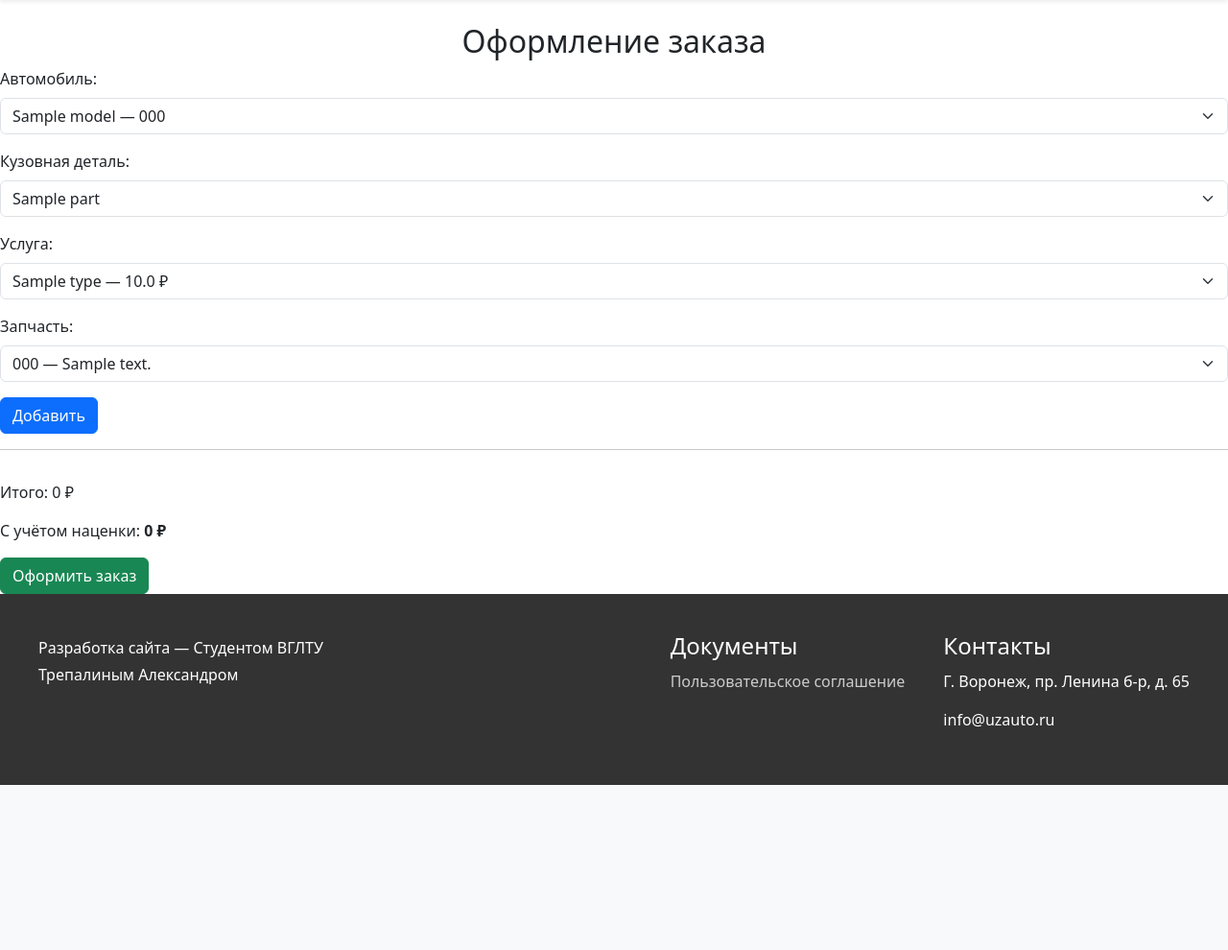
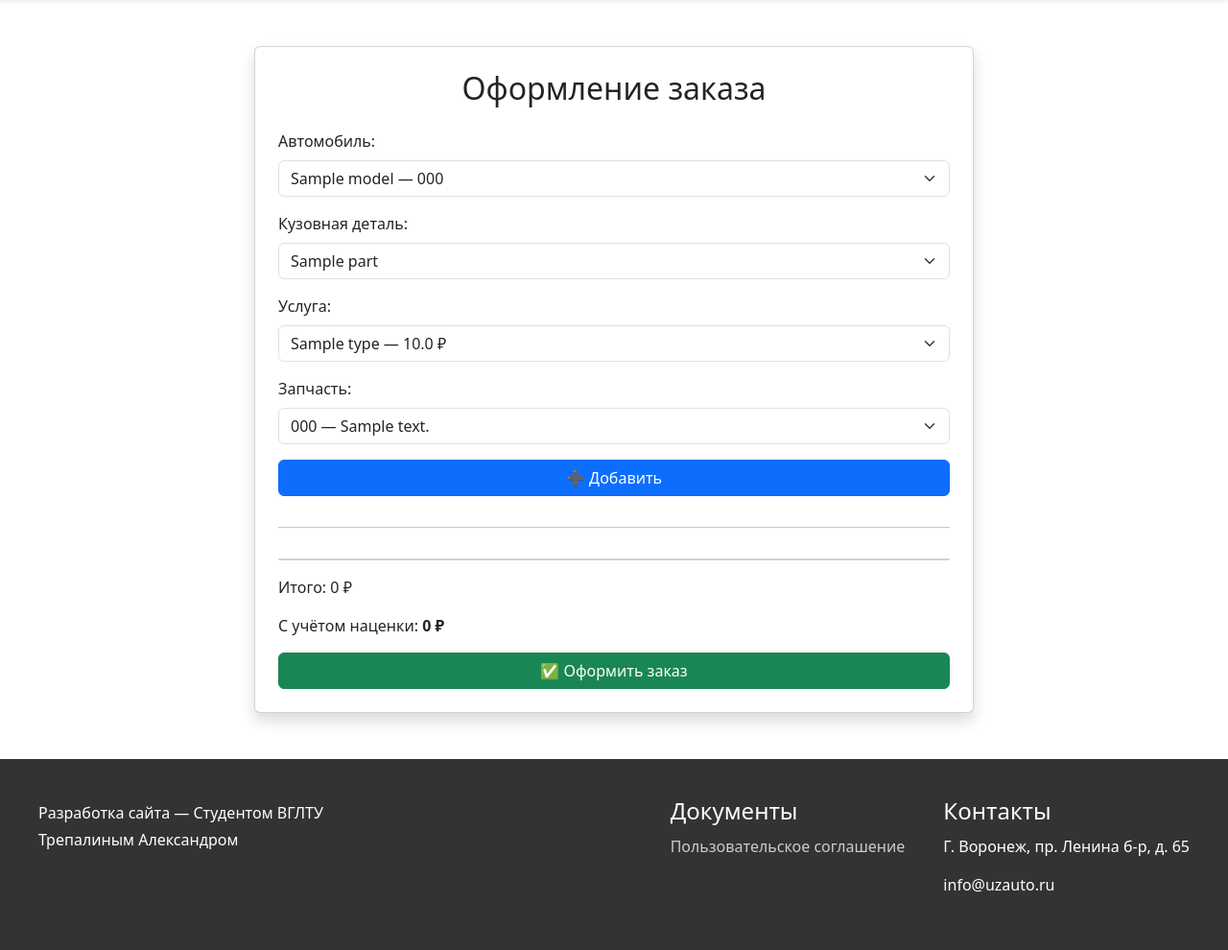
Before and after one commit to DevOrsE/AutoFix_Git, a Flask app: page /order in a window 1280 px wide. Shown: the part 40-1030 px from the top of the page at 96% size. Before the commit the page ends 858 px from the top, so only its background shows below. Run offline with Flask 3, Linux system fonts and the light colour scheme; a user stored in the database is signed in; tables that the repository leaves empty hold one stand-in row (values such as "Sample post"); some libraries are stand-ins or nearby versions.

Commit message:
оформление заказа и создание машины в аккаунте

```diff
--- a/app/forms/forms.py
+++ b/app/forms/forms.py
@@ -4,6 +4,11 @@
 from wtforms import StringField, IntegerField, TextAreaField, SubmitField, SelectField, PasswordField
 from wtforms.validators import DataRequired, Length
 from app.models.models import CarModel
+from wtforms.validators import Regexp
+from wtforms import SelectField
+from datetime import datetime
+
+year_choices = [(str(y), str(y)) for y in range(2001, datetime.now().year + 1)]
 
 class RegistrationForm(FlaskForm):
     login = StringField("Login", validators=[DataRequired(), Length(min=3, max=50)])
@@ -46,8 +51,11 @@
 
 class CarForm(FlaskForm):
     model_id = SelectField('Модель автомобиля', coerce=int, validators=[DataRequired()])
-    plate = StringField('Госномер', validators=[DataRequired(), Length(max=20)])
-    year = IntegerField('Год выпуска', validators=[DataRequired()])
+    plate = StringField("Госномер", validators=[
+        DataRequired(),
+        Regexp(r'^[А-Яа-я]{2}\d{3}[А-Яа-я]$', message="Формат: две буквы, три цифры, одна буква. Пример: НЕ467А")
+    ])
+    year = SelectField("Год выпуска", choices=year_choices)
     note = TextAreaField('Заметка')
     submit = SubmitField('Добавить')
 
--- a/app/templates/order.html
+++ b/app/templates/order.html
@@ -1,7 +1,9 @@
 {% extends "base.html" %}
 
 {% block content %}
-<h2 class="text-center mt-4">Оформление заказа</h2>
+<div class="container my-5 d-flex justify-content-center">
+  <div class="card shadow p-4 w-100" style="max-width: 750px;">
+    <h2 class="text-center mb-4">Оформление заказа</h2>
 
     <div class="mb-3">
       <label for="car_id" class="form-label">Автомобиль:</label>
@@ -19,7 +21,6 @@
           <option value="{{ part.id }}" {% if loop.first %}selected{% endif %}>{{ part.name }}</option>
         {% endfor %}
       </select>
-
     </div>
 
     <div class="mb-3">
@@ -40,7 +41,7 @@
       </select>
     </div>
 
-<button type="button" id="add-item" class="btn btn-primary">Добавить</button>
+    <button type="button" id="add-item" class="btn btn-primary w-100 mb-3">➕ Добавить</button>
     <hr>
 
     <ul id="items-list" class="list-group mt-3"></ul>
@@ -48,7 +49,9 @@
     <p class="mt-3">Итого: <span id="total-price">0</span> ₽</p>
     <p>С учётом наценки: <strong><span id="total-with-fee">0</span> ₽</strong></p>
 
-<button type="button" id="submit-order" class="btn btn-success">Оформить заказ</button>
+    <button type="button" id="submit-order" class="btn btn-success w-100">✅ Оформить заказ</button>
+  </div>
+</div>
 {% endblock %}
 
 {% block scripts %}
```
Lines whose indentation alone changed are shown as unchanged.
